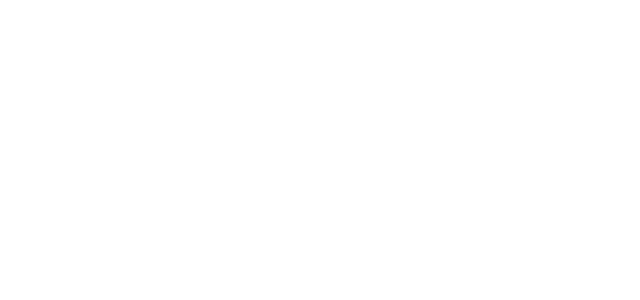
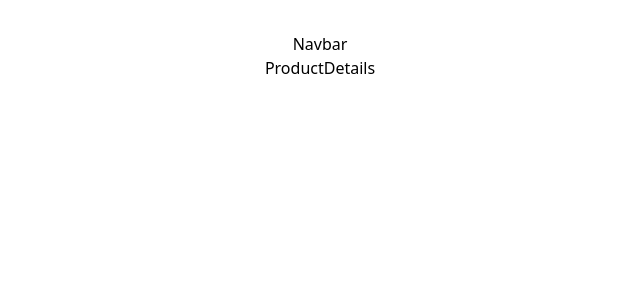
Before and after one commit to neeru0713/kychub-assignment, a React (Vite) app: page / in a window 1280 px wide. Shown: the top 300 px of the page, without its empty margins (320-960 px from the left). Built offline with nearby package versions, Linux system fonts and the light colour scheme.

Commit message:
react router setup , made components folder/file structure

```diff
--- a/package.json
+++ b/package.json
@@ -13,6 +13,7 @@
     "@tailwindcss/vite": "^4.0.14",
     "react": "^19.0.0",
     "react-dom": "^19.0.0",
+    "react-router-dom": "^7.3.0",
     "tailwindcss": "^4.0.14"
   },
   "devDependencies": {
--- a/src/App.jsx
+++ b/src/App.jsx
@@ -1,15 +1,19 @@
-import { useState } from 'react'
-import reactLogo from './assets/react.svg'
-import viteLogo from '/vite.svg'
+
+import { HashRouter as Router, Routes, Route } from "react-router-dom";
 import './App.css'
-
+import { ProductDetails } from "./components/product/ProductDetails";
+import { CompareProducts } from "./components/product/CompareProducts";
+import { Navbar } from "./components/nav/Navbar";
 function App() {
-  const [count, setCount] = useState(0)
 
   return (
-    <>
-
-    </>
+    <Router>
+      <Navbar />
+      <Routes>
+        <Route path="/" element={<ProductDetails />}></Route>
+        <Route path="/compare=products" element={<CompareProducts />}></Route>
+      </Routes>
+  </Router>
   )
 }
 
--- /dev/null
+++ b/src/components/nav/Navbar.jsx
@@ -0,0 +1,7 @@
+import React from 'react'
+
+export const Navbar = () => {
+  return (
+    <div>Navbar</div>
+  )
+}
--- /dev/null
+++ b/src/components/nav/Sidebar.jsx
@@ -0,0 +1,7 @@
+import React from 'react'
+
+export const Sidebar = () => {
+  return (
+    <div>Sidebar</div>
+  )
+}
--- /dev/null
+++ b/src/components/product/CompareProducts.jsx
@@ -0,0 +1,7 @@
+import React from 'react'
+
+export const CompareProducts = () => {
+  return (
+    <div>CompareProducts</div>
+  )
+}
--- /dev/null
+++ b/src/components/product/ProductDetails.jsx
@@ -0,0 +1,7 @@
+import React from 'react'
+
+export const ProductDetails = () => {
+  return (
+    <div>ProductDetails</div>
+  )
+}
```
Also changed, not shown: 1 other file (tests, documents, lock files or other folders).
